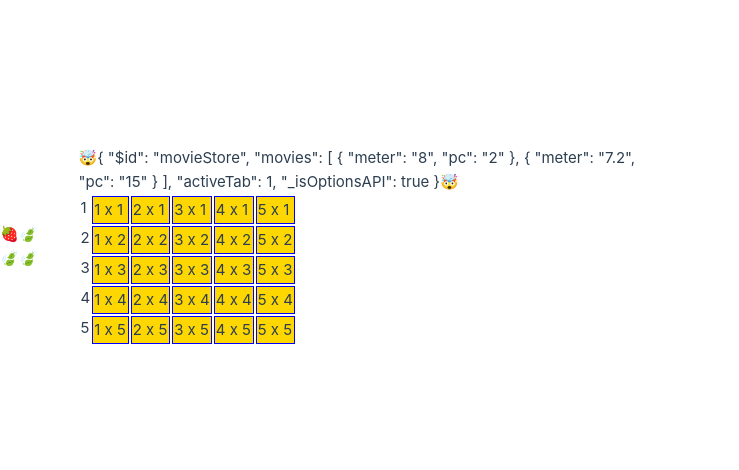
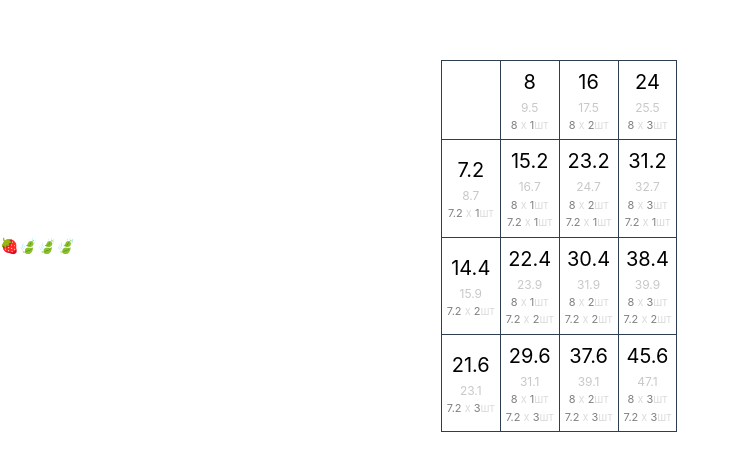
Before and after one commit to carculatr/carculatr-carculatr.github.io, a Vue app: page / in a window 1280 px wide. Shown: the part 154-624 px from the top of the page, without its empty margins (0-739 px from the left). Built offline with nearby package versions, Linux system fonts and the light colour scheme.

Commit message:
table data

```diff
--- a/src/components/table/TableBox.vue
+++ b/src/components/table/TableBox.vue
@@ -8,40 +8,41 @@ const moveieStore = useMovieStore()
 export default {
   data: function () {
     return {
-      // msg: 'Я родился',
-      rowCount: 5,
-      lineCount: 5,
-      numbers: [1, 2, 3, 4, 5] //DEL
-      // displayCounter: '',
-      // meter: 7.23,
-      // focused: false
+      maxRollLentgh: 70,
+      rowCount: 4,
+      lineCount: 4,
     }
   },
   computed: {
-    evenNumbers() {
-      // var qwe = this.numbers.filter(number => number % 2 === 0);
-      var qwe2 = Array(this.rowCount)
-        .fill()
-        .map((e, i) => i + 1)
-      // console.log("🍓",qwe);
-      return qwe2
-    }
+    // evenNumbers() {
+    //   // var qwe = this.numbers.filter(number => number % 2 === 0);
+    //   var qwe2 = Array(this.rowCount)
+    //     .fill()
+    //     .map((e, i) => i + 1);
+    //     console.log("😶",qwe2)
+    //   return qwe2
+    // }
   }
 }
 </script>
 
 <template>
 
-  🤯{{ moveieStore }}🤯
+  <!-- 🤯{{ moveieStore }}🤯 -->
     <table>
       <tbody>
-        <TableLine v-for="n in evenNumbers" :key="n" :movie="movie" :lineNumber="n"/>
+        <!-- :movie="movie" -->
+        <!-- <TableLine v-for="n in evenNumbers" :key="n"  :lineNumber="n"/> -->
+        <TableLine  v-for="n in lineCount" :key="n" :rowCount="rowCount" :lineNumber="n"/>
       </tbody>
     </table>
 </template>
 <style>
+table{
+    border-collapse: collapse;
+}
 td {
-  background: gold;
-  margin: 3px;
+  /* background: gold; */
+  /* margin: 3px; */
 }
 </style>
--- a/src/components/table/TableLine.vue
+++ b/src/components/table/TableLine.vue
@@ -6,12 +6,13 @@ const moveieStore = useMovieStore()
 <script>
 export default {
     props: {
-    lineNumber: String
+    lineNumber: Number,
+    rowCount: Number
   },
   data: function () {
     return {
       // msg: 'Я родился',
-      rowCount: 5,
+      // rowCount: 5,
       lineCount: 5,
       numbers: [1, 2, 3, 4, 5] //DEL
       // displayCounter: '',
@@ -35,15 +36,16 @@ export default {
 <template>
   <tr class="line">
     <!-- <Movie v-for="movie of moveieStore.movies" :key="movie.id" :movie="movie" /> -->
-    {{ lineNumber }}
-    <TableRow v-for="n in evenNumbers" :key="n" :movie="movie" :lineNumber="lineNumber" :rowNumber="n" />
+    <!-- {{ lineNumber }} -->
+    <!-- <TableRow v-for="n in evenNumbers" :key="n"  :lineNumber="lineNumber" :rowNumber="n" /> -->
+    <TableRow  v-for="n in rowCount" :key="n"   :lineNumber="lineNumber" :rowNumber="n" />
     <!-- <TableRow /> -->
   </tr>
 </template>
 <style scoped>
 .line {
-  border: solid red 1px;
-  padding: 3px;
-  margin: 3px;
+  /* border: solid red 1px; */
+  /* padding: 3px; */
+  /* margin: 3px; */
 }
 </style>
--- a/src/components/table/TableRow.vue
+++ b/src/components/table/TableRow.vue
@@ -1,17 +1,53 @@
-<!-- <script setup>
-// import LineHuine from './line.vue'
-// import { useMovieStore } from '../stores/counter';
-// const moveieStore = useMovieStore();
-</script> -->
+<script setup>
+import { ref, onMounted } from 'vue'
+import TableRow from './TableRow.vue'
+import { useMovieStore } from '../../stores/dataForCalculation'
+const moveieStore = useMovieStore()
+
+const props = defineProps({
+  rowNumber: Number,
+  lineNumber: Number
+})
+const pc1 = props.rowNumber - 1;
+const pc2 = props.lineNumber - 1;
+
+// const pc2
+console.log("😶",props.rowNumber);
+const rollLength2 = ref(40)
+function calculate() {
+  // count.value++
+  var meter1 = moveieStore.movies[0].meter //метраж1
+  var meter2 = moveieStore.movies[1].meter //метраж2
+  // var numRow = props.rowNumber-1
+  // var numLine = props.lineNumber-1
+
+  // var summ = meter1 * numRow + meter2 * numLine
+  var summ = meter1 * pc1 + meter2 * pc2
+
+  console.log('💩', summ)
+
+  rollLength2.value = summ
+
+  // moveieStore.movies[0].meter }} x {{ rowNumber }}шт</div> -->
+  // <!-- <div> {{ moveieStore.movies[1].meter }} x {{ lineNumber }}шт </div> -->
+}
+calculate()
+// reactive state
+
+// const emit = defineEmits(['change', 'delete'])
+</script>
 <script>
+// import { useMovieStore } from '../../stores/dataForCalculation'
+// import { createPinia } from 'pinia';
+// const moveieStore = useMovieStore()
 export default {
-  props: {
-    rowNumber: String,
-    lineNumber: String
-  },
+  // props: {
+  // rowNumber: Number,
+  // lineNumber: Number
+  // },
   data: function () {
     return {
-
+      rollLength: '333',
       // msg: 'Я родился',
       rowCount: 5,
       lineCount: 5,
@@ -21,24 +57,70 @@ export default {
       // focused: false
     }
   },
-  computed: {
+  methods: {
     evenNumbers() {
       // var qwe = this.numbers.filter(number => number % 2 === 0);
       var qwe2 = Array(this.rowCount)
         .fill()
         .map((e, i) => i + 1)
-      // console.log("🍓",qwe);
-      return qwe2
+      var qwe3 = this.rowNumber
+      console.log('🍓')
+      return qwe3
     }
   }
 }
 </script>
 
 <template>
-  <td class="cell">{{ rowNumber }} x {{ lineNumber }}</td>
+  <td>
+    <div class="cell" v-if="pc1!=0 || pc2!=0">
+      <div class="rollLength">{{ rollLength2 }}</div>
+      <div class="poltora">{{ rollLength2+1.5 }}</div>
+
+      <div class="pc" v-if="pc1!=0">
+        <div>{{ moveieStore.movies[0].meter }} <span class="x">x</span> {{ pc1 }}<span class="pc-descripion">шт</span></div>
+      </div>
+      <div class="pc" v-if="pc2!=0">
+        <div>{{ moveieStore.movies[1].meter }} <span class="x">x</span> {{ pc2 }}<span class="pc-descripion">шт</span></div>
+      </div>
+    </div>
+  </td>
 </template>
 <style scoped>
+.rollLength {
+  /* padding:5px; */
+  color: black;
+  font-size: 20px;
+}
+.pc{
+  font-size: 11px;
+  /* background: red; */
+  border-radius:3px;
+  /* padding:3px; */
+  color: gray;
+}
+.poltora{
+font-size:12px;
+color:rgb(200, 200, 200);
+}
 .cell {
-  border: solid blue 1px;
+  display: flex;
+  align-items: center;
+  flex-direction: column;
+  /* border: solid blue 1px; */
 }
+td{
+
+  /* background: tomato; */
+  /* margin:0px; */
+  border:1px solid;
+  padding:5px;
+}
+
+.x,.pc-descripion{
+  /* background: red; */
+  /* padding:0 1px ; */
+  color:rgb(220, 220, 220);
+}
+
 </style>
```
